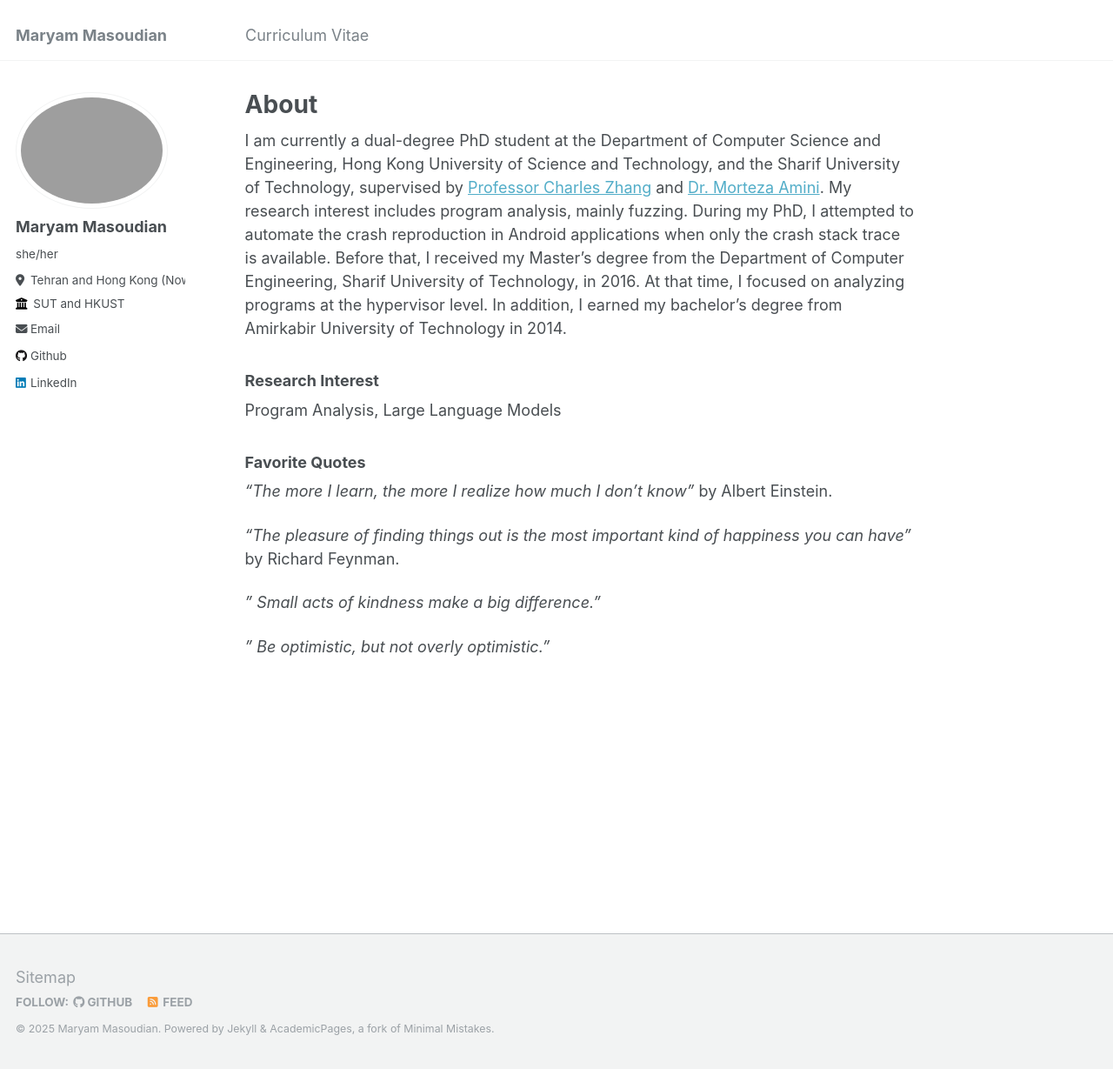
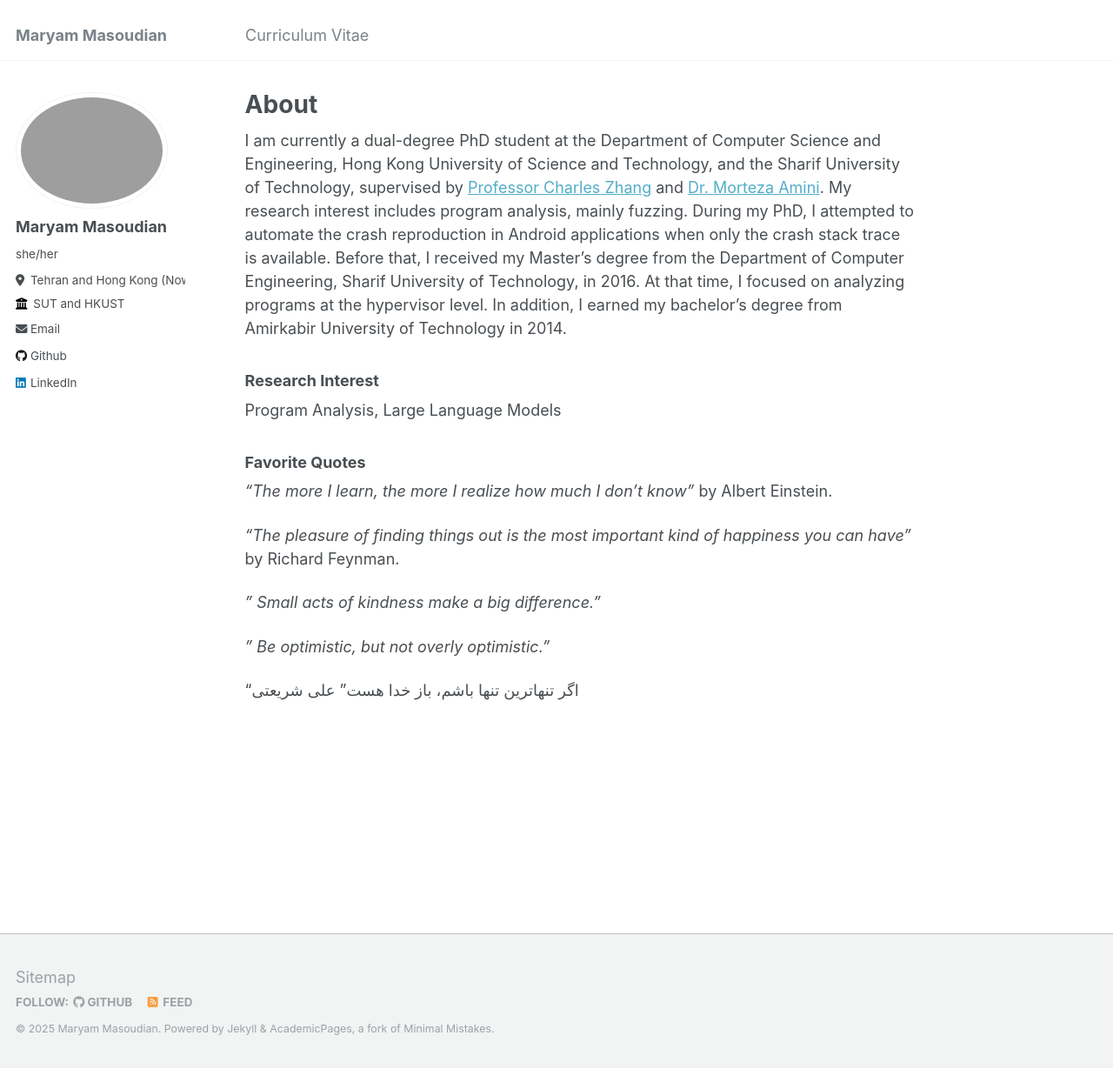
Before and after one commit to maryammsd/maryammsd.github.io, a Jekyll site: the page built from _pages/about.md, in a window 1280 px wide and 1229 px high. Shown: the whole window at 87% size. Built offline with Jekyll 4.4.1, drawn with Linux system fonts in a browser that asks for light colours.

Commit message:
Update about.md

```diff
--- a/_pages/about.md
+++ b/_pages/about.md
@@ -21,3 +21,5 @@ Program Analysis, Large Language Models
 *" Small acts of kindness make a big difference."*
 
 *" Be optimistic, but not overly optimistic."*
+
+"اگر تنهاترین تنها باشم، باز خدا هست" علی شریعتی
```
